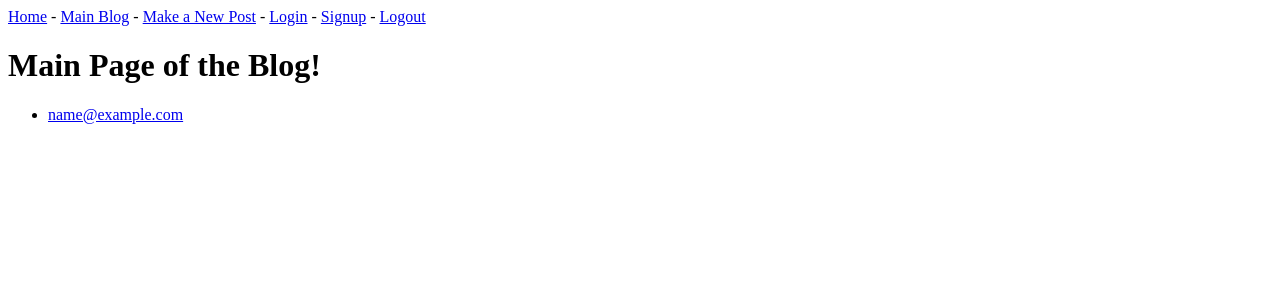
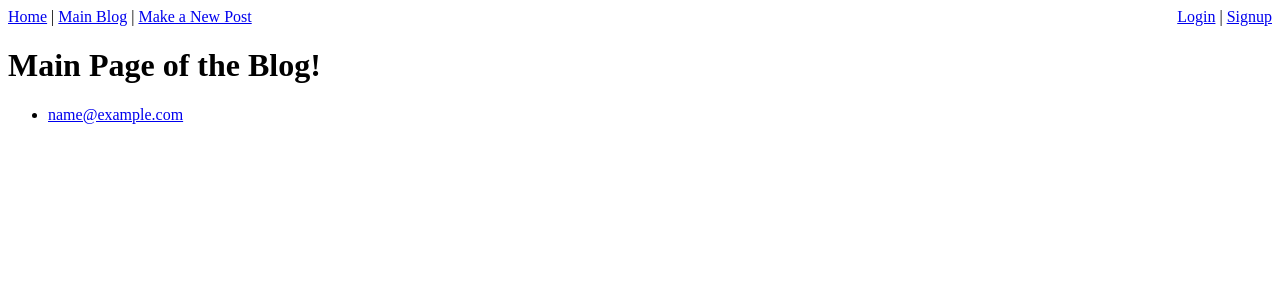
Before and after one commit to programmingdanielle/blogz, a Flask app: page / in a window 1280 px wide. Shown: the top 300 px of the page. Run offline with Flask 2, Linux system fonts and the light colour scheme; tables that the repository leaves empty hold one stand-in row (values such as "Sample post").

Commit message:
changed navigation bar

```diff
--- a/main.py
+++ b/main.py
@@ -3,7 +3,7 @@ from flask_sqlalchemy import SQLAlchemy
 
 app = Flask(__name__)
 app.config["DEBUG"] = True
-app.config["SQLALCHEMY_DATABASE_URI"] = "mysql+pymysql://blogz:blogz@localhost:8889/blogz"
+app.config["SQLALCHEMY_DATABASE_URI"] = "mysql+pymysql://blogz:blogz@localhost:3306/blogz"
 app.config["SQLALCHEMY_ECHO"] = True
 db = SQLAlchemy(app)
 app.secret_key = "y337kGcys&zP3B"
--- a/templates/base.html
+++ b/templates/base.html
@@ -8,9 +8,16 @@
 
     <body>
 
-    <div class="nav">
-        <a href="/">Home</a> - <a href="/blog">Main Blog</a> - <a href="/newpost">Make a New Post</a> - <a href="/login">Login</a> - <a href="/signup">Signup</a> - <a href="/logout">Logout</a>
-    </div>
+<div style="float:right">
+    {% if "email" in session %}
+        {{session["email"]}} <br>
+        <a href="/logout">Logout</a>
+    {% else %}
+        <a href="/login">Login</a> | <a href="/signup">Signup</a>
+    {% endif %}
+</div>
+
+    <a href="/">Home</a> | <a href="/blog">Main Blog</a> | <a href="/newpost">Make a New Post</a>
 
     {% with messages = get_flashed_messages(with_categories=True) %}
     <ul>
```
